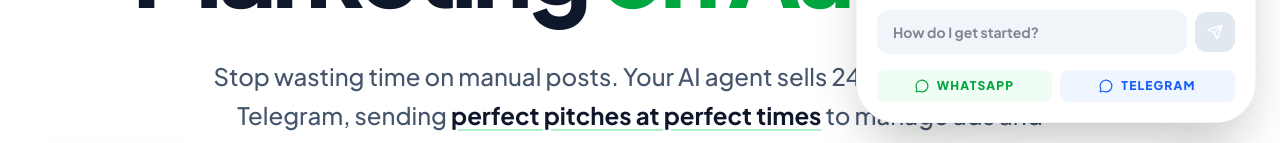
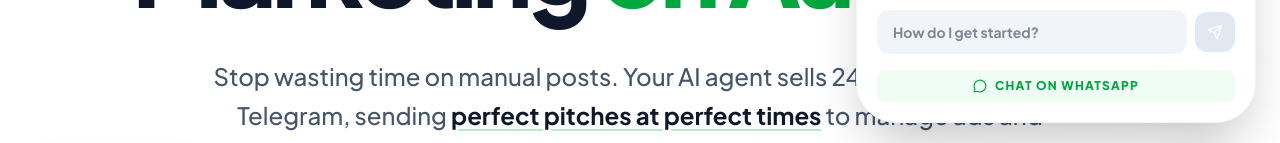
Before and after one commit to DanKosgey/whats-app-marketing-agent-, a React (Vite) app: page / in a window 1280 px wide. Both pictures are taken after a click on the button "Need help? 🚀". Shown: the part 557-700 px from the top of the page. Built offline with nearby package versions, Linux system fonts and the light colour scheme; no server answers.

Commit message:
Removed the Telegram contact button

```diff
--- a/components/AIChatAgent.tsx
+++ b/components/AIChatAgent.tsx
@@ -323,28 +323,15 @@ Guidelines:
             </div>
 
             {/* Contact Links */}
-            <div className="flex gap-2 mt-4">
             <a
               href={whatsappLink}
               target="_blank"
               rel="noopener noreferrer"
-                className="flex-1 flex items-center justify-center gap-2 text-xs font-black text-green-600 hover:text-green-700 hover:underline uppercase tracking-widest p-2 bg-green-50 rounded-lg transition-all"
+              className="flex items-center justify-center gap-2 text-xs font-black text-green-600 hover:text-green-700 hover:underline uppercase tracking-widest p-2 bg-green-50 rounded-lg transition-all mt-4"
             >
               <MessageCircle size={14} />
-                WhatsApp
+              Chat on WhatsApp
             </a>
-              {telegramLink && (
-                <a
-                  href={telegramLink}
-                  target="_blank"
-                  rel="noopener noreferrer"
-                  className="flex-1 flex items-center justify-center gap-2 text-xs font-black text-blue-600 hover:text-blue-700 hover:underline uppercase tracking-widest p-2 bg-blue-50 rounded-lg transition-all"
-                >
-                  <MessageCircle size={14} />
-                  Telegram
-                </a>
-              )}
-            </div>
           </div>
         </div>
       )}
```
Lines whose indentation alone changed are shown as unchanged.
